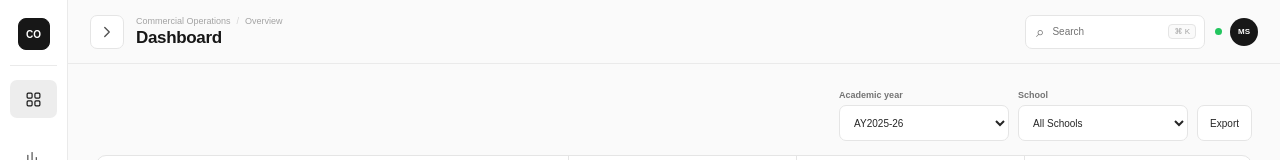
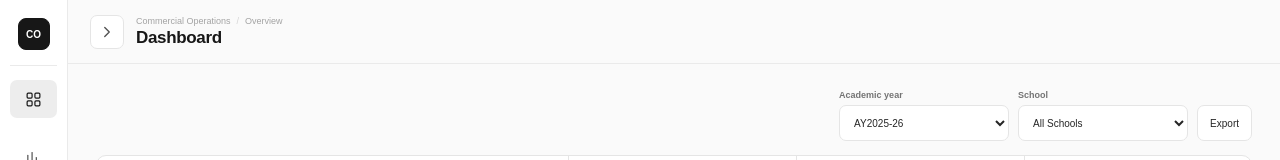
Before and after one commit to mo-seoudi/leasing, a React (Vite) app: page /dashboard in a window 1280 px wide. Shown: the top 160 px of the page. Built offline with nearby package versions, Linux system fonts and the light colour scheme.

Commit message:
Update PlatformLayout.jsx

```diff
--- a/src/layouts/PlatformLayout.jsx
+++ b/src/layouts/PlatformLayout.jsx
@@ -242,10 +242,6 @@ function getInitialCollapsedState() {
 export default function PlatformLayout() {
   const [headerControls, setHeaderControls] = useState(null);
   const location = useLocation();
-
-  useEffect(() => {
-    setHeaderControls(null);
-  }, [location.pathname]);
 
   const isLeasingRoute =
     location.pathname.startsWith("/leasing");
@@ -781,42 +777,18 @@ export default function PlatformLayout() {
               </h1>
             </div>
           </div>
-          <div className={`header-actions ${headerControls ? "has-page-controls" : ""}`}>
-            {headerControls ? (
+          <div
+            className={`header-actions ${
+              headerControls
+                ? "has-page-controls"
+                : ""
+            }`}
+          >
+            {headerControls && (
               <div className="header-page-controls">
                 {headerControls}
               </div>
-            ) : (
-              <button
-                type="button"
-                className="global-search-button"
-                aria-label="Search platform"
-                title="Search"
-              >
-                <span className="global-search-icon">
-                  ⌕
-                </span>
-
-                <span className="global-search-text">
-                  Search
-                </span>
-
-                <kbd>⌘ K</kbd>
-              </button>
             )}
-
-            <div className="header-user">
-              <span className="header-user-status" />
-
-              <div className="header-user-copy">
-                <strong>Mohammed</strong>
-                <span>Commercial Operations</span>
-              </div>
-
-              <div className="header-user-avatar">
-                MS
-              </div>
-            </div>
           </div>
         </header>
 
```
